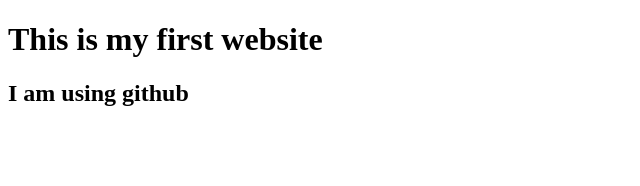
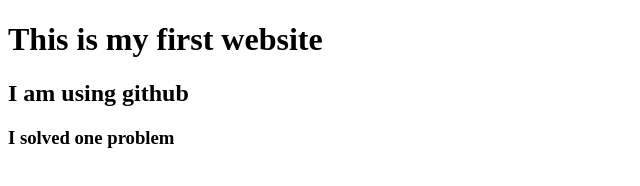
Before and after one commit to sharifulislamantor98/my-website-one, a plain HTML site: page index.html in a window 1280 px wide. Shown: the whole page, without its empty margins (0-640 px from the left). Drawn offline with Linux system fonts and the light colour scheme.

Commit message:
added a header

```diff
--- a/index.html
+++ b/index.html
@@ -8,5 +8,6 @@
 <body>
     <h1>This is my first website</h1>
     <h2>I am using github</h2>
+    <h3>I solved one problem</h3>
 </body>
 </html>
```
Also changed, not shown: 1 other file.
